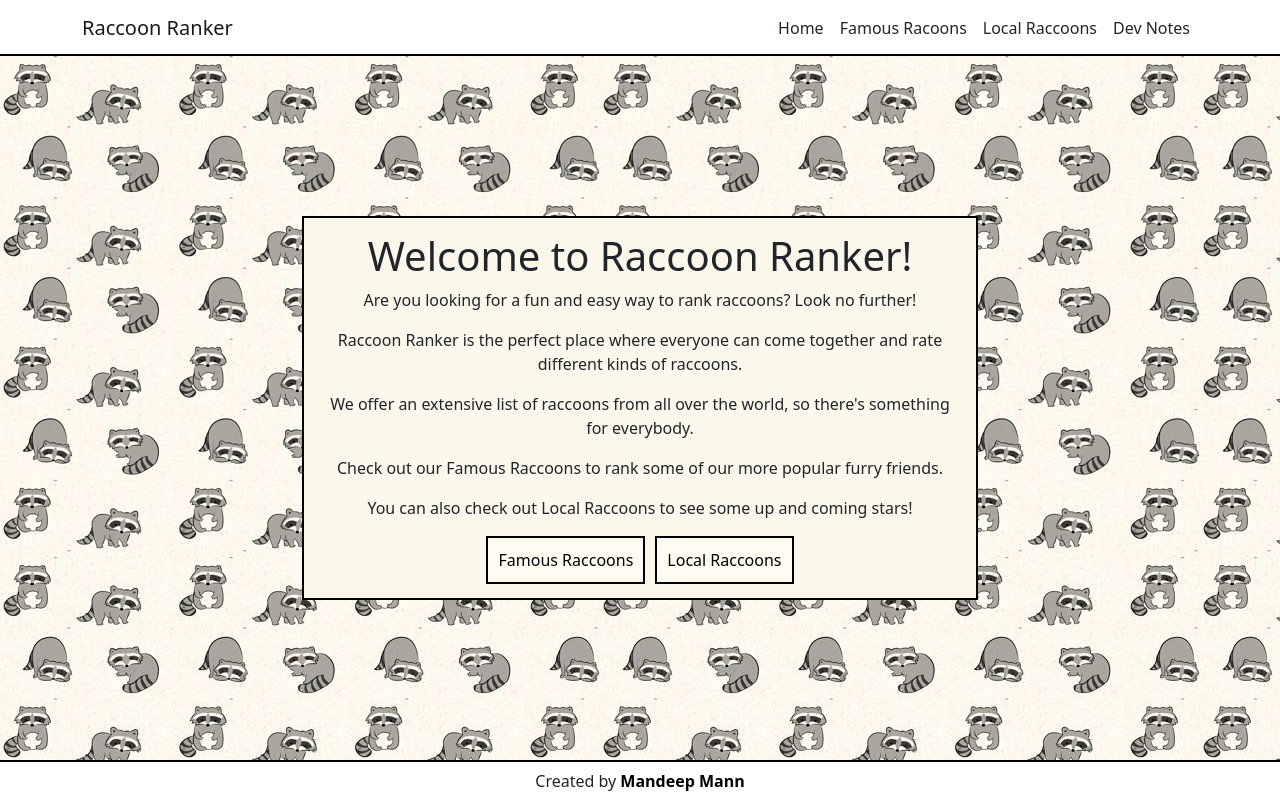
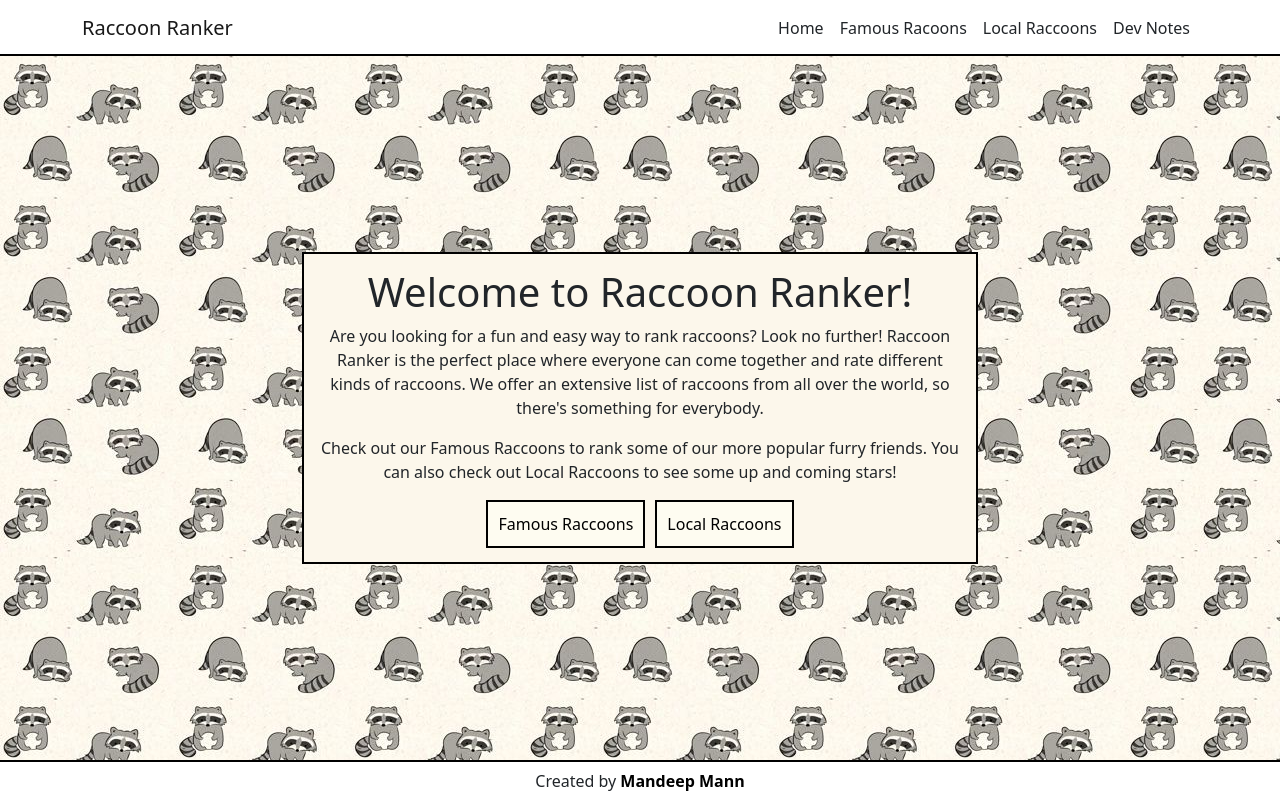
Before and after one commit to MandeepKMann/RankingApp, a React (Create React App) app in the folder RankingApp/ClientApp/: page / in a window 1280 px wide. Built offline with nearby package versions, Linux system fonts and the light colour scheme.

Commit message:
condensed some text on home page

```diff
--- a/RankingApp/ClientApp/src/components/Home.js
+++ b/RankingApp/ClientApp/src/components/Home.js
@@ -12,11 +12,8 @@ export class Home extends Component {
                 <Container className="homeFlex">
                     <div className="homeTextContainer">
                         <h1>Welcome to Raccoon Ranker!</h1>
-                        <p>Are you looking for a fun and easy way to rank raccoons? Look no further!</p>
-                        <p>Raccoon Ranker is the perfect place where everyone can come together and rate different kinds of raccoons.</p>
-                        <p>We offer an extensive list of raccoons from all over the world, so there's something for everybody.</p>
-                        <p>Check out our Famous Raccoons to rank some of our more popular furry friends.</p>
-                        <p>You can also check out Local Raccoons to see some up and coming stars!</p>
+                        <p>Are you looking for a fun and easy way to rank raccoons? Look no further! Raccoon Ranker is the perfect place where everyone can come together and rate different kinds of raccoons. We offer an extensive list of raccoons from all over the world, so there's something for everybody.</p>
+                        <p>Check out our Famous Raccoons to rank some of our more popular furry friends. You can also check out Local Raccoons to see some up and coming stars!</p>
                         <div className="links">
                             <Link to="/rank-famous">Famous Raccoons</Link>
                             <Link to="/rank-local">Local Raccoons</Link>
```
